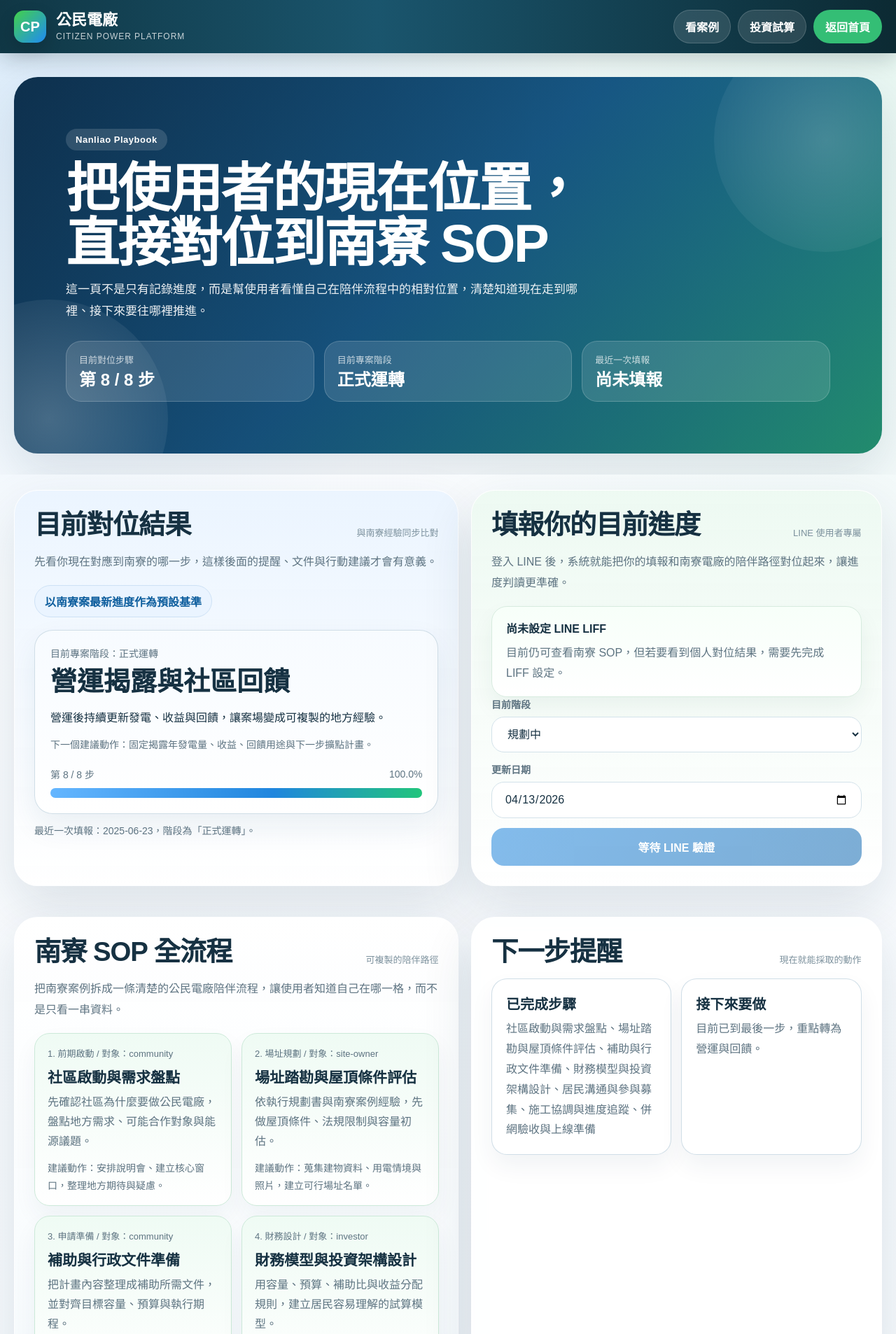
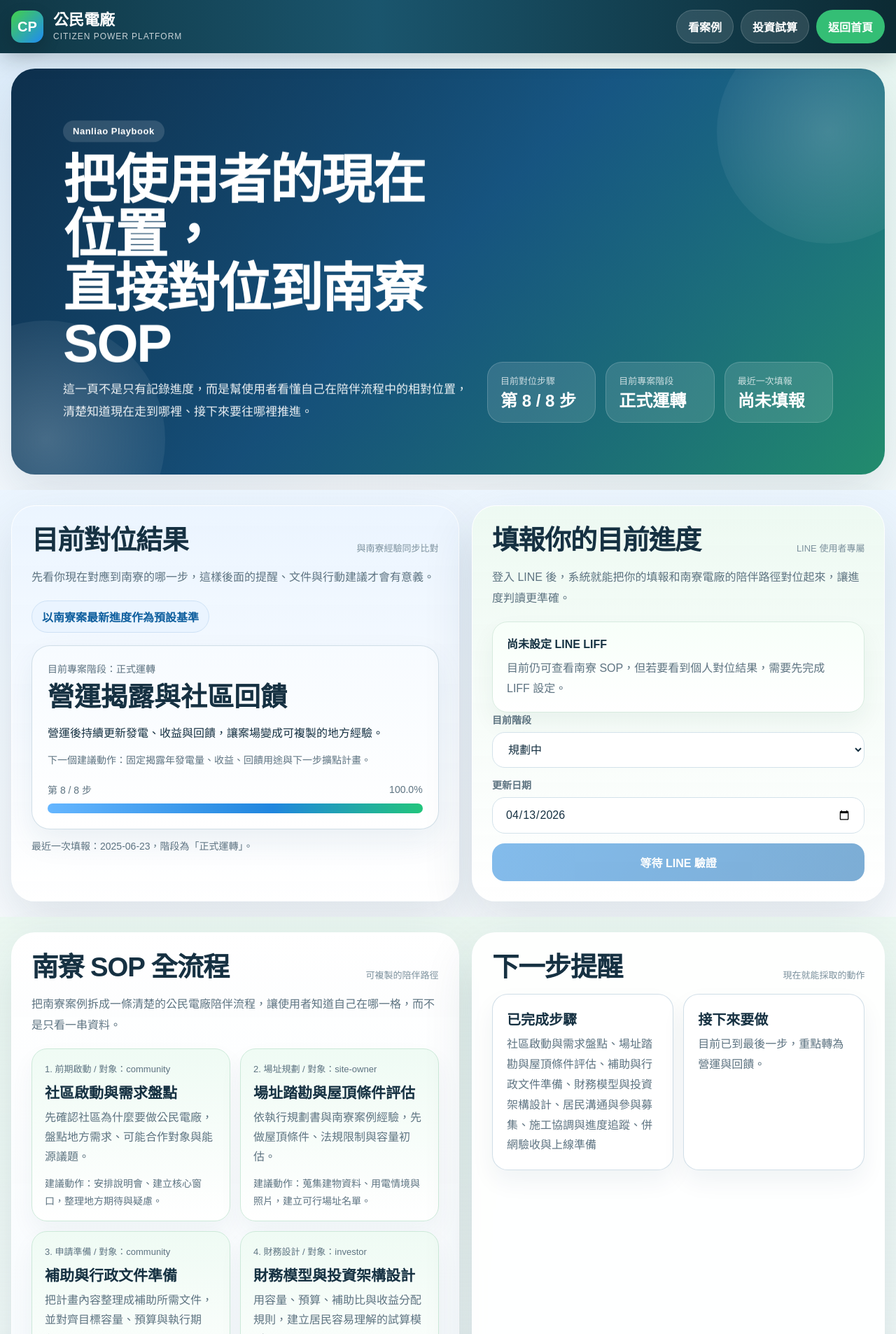
Before and after one commit to eric100108/citizen-power-line-bot, a Flask app: page /progress in a window 1280 px wide. Shown: the top 1906 px of the page at 70% size. Run offline with Flask 3, Linux system fonts and the light colour scheme; data comes from the database, SQL or seed files in the repository.

Commit message:
Redesign calculator and progress product pages

```diff
--- a/templates/progress_v3.html
+++ b/templates/progress_v3.html
@@ -27,7 +27,7 @@
       --radius-xl: 34px;
       --radius-lg: 26px;
       --radius-md: 20px;
-      --shell: min(1380px, calc(100% - 40px));
+      --shell: min(1520px, calc(100% - 32px));
     }
     * { box-sizing: border-box; }
     html { scroll-behavior: smooth; }
@@ -36,6 +36,7 @@
       min-height: 100vh;
       font-family: "Microsoft JhengHei", "PingFang TC", sans-serif;
       color: var(--text);
+      overflow-x: hidden;
       background:
         radial-gradient(circle at top left, rgba(32, 134, 222, .15), transparent 24%),
         radial-gradient(circle at top right, rgba(52, 190, 117, .10), transparent 28%),
@@ -112,12 +113,12 @@
     .hero-band {
       position: relative;
       overflow: hidden;
-      padding: 34px 0 30px;
+      padding: 22px 0 22px;
     }
     .hero {
       position: relative;
       overflow: hidden;
-      min-height: 64vh;
+      min-height: 70vh;
       padding: clamp(34px, 7vw, 74px);
       border-radius: var(--radius-xl);
       background:
@@ -204,7 +205,25 @@
       line-height: 1.15;
     }
     .section-band {
+      position: relative;
       padding: 22px 0;
+    }
+    .section-band.tint-blue::before,
+    .section-band.tint-green::before,
+    .section-band.tint-neutral::before {
+      content: "";
+      position: absolute;
+      inset: 0;
+      pointer-events: none;
+    }
+    .section-band.tint-blue::before {
+      background: linear-gradient(180deg, rgba(233, 244, 255, .78) 0%, rgba(250, 252, 255, 0) 100%);
+    }
+    .section-band.tint-green::before {
+      background: linear-gradient(180deg, rgba(231, 247, 237, .72) 0%, rgba(255,255,255,0) 100%);
+    }
+    .section-band.tint-neutral::before {
+      background: linear-gradient(180deg, rgba(243, 248, 251, .82) 0%, rgba(255,255,255,0) 100%);
     }
     .grid {
       display: grid;
@@ -529,6 +573,15 @@
       .section-head {
         flex-direction: column;
         align-items: flex-start;
+      }
+    }
+    @media (min-width: 1180px) {
+      .hero-inner {
+        grid-template-columns: 1.08fr .92fr;
+      }
+      .panel.form-panel {
+        position: sticky;
+        top: 104px;
       }
     }
     @media (max-width: 720px) {
@@ -609,7 +662,7 @@
       </div>
     </section>
 
-    <section class="section-band">
+    <section class="section-band tint-blue">
       <div class="shell grid two">
         <section class="panel result-panel reveal" data-delay="1">
           <div class="section-head">
@@ -670,7 +723,7 @@
       </div>
     </section>
 
-    <section class="section-band">
+    <section class="section-band tint-green">
       <div class="shell grid two">
         <section class="panel roadmap-panel reveal" data-delay="1">
           <div class="section-head">
@@ -819,6 +872,16 @@
 
     renderSopStatus({ sop_status: defaultSopStatus }, "以南寮案最新進度作為預設基準");
 
+    const revealNodes = Array.from(document.querySelectorAll(".reveal"));
+    const activateVisible = () => {
+      revealNodes.forEach((node) => {
+        const rect = node.getBoundingClientRect();
+        if (rect.top < window.innerHeight * 0.92) {
+          node.classList.add("in-view");
+        }
+      });
+    };
+
     const observer = "IntersectionObserver" in window ? new IntersectionObserver((entries) => {
       entries.forEach((entry) => {
         if (entry.isIntersecting) {
@@ -826,14 +889,19 @@
           observer.unobserve(entry.target);
         }
       });
-    }, { threshold: 0.14 }) : null;
+    }, { threshold: 0.14, rootMargin: "0px 0px -8% 0px" }) : null;
 
-    document.querySelectorAll(".reveal").forEach((node) => {
+    revealNodes.forEach((node) => {
       if (!observer) {
         node.classList.add("in-view");
         return;
       }
       observer.observe(node);
+    });
+    activateVisible();
+    window.addEventListener("load", activateVisible, { once: true });
+    window.addEventListener("pageshow", () => {
+      requestAnimationFrame(activateVisible);
     });
   </script>
 
```
Also changed, not shown: other parts of templates/progress_v3.html (+26 -1 lines), templates/calc_v4.html (+77 -8 lines).
